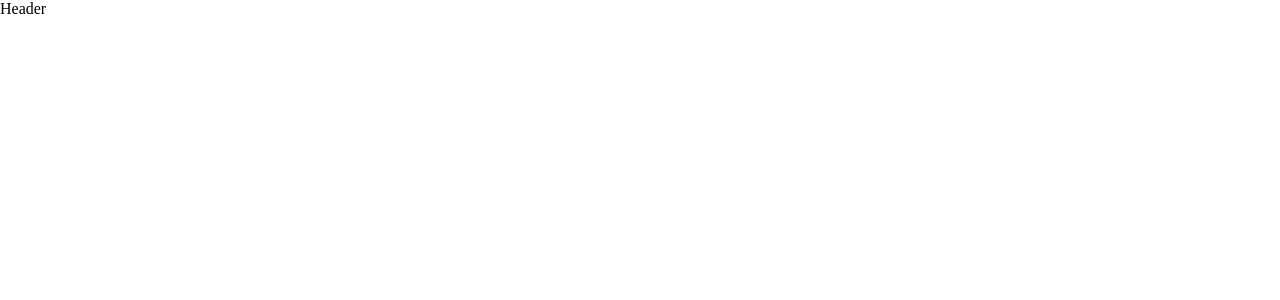
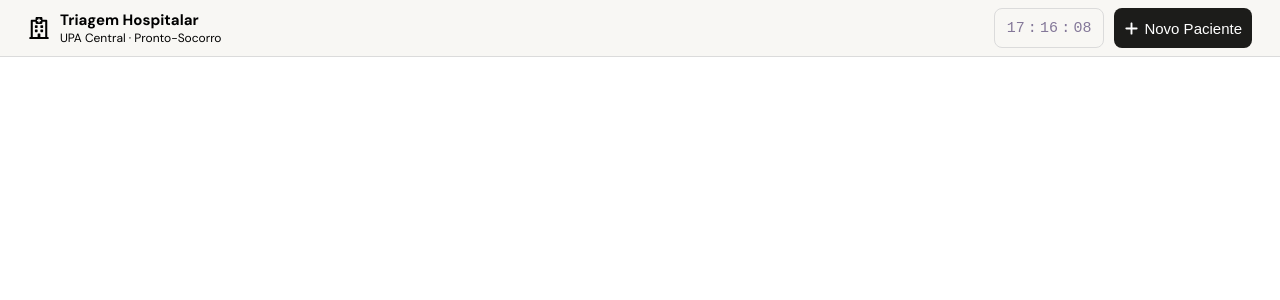
Before and after one commit to GuilFranca/SistemaTriagemFront-IESB, a React (Vite) app: page / in a window 1280 px wide. Shown: the top 300 px of the page. Built offline with nearby package versions, Linux system fonts and the light colour scheme.

Commit message:
feature: create header base

```diff
--- a/index.html
+++ b/index.html
@@ -1,13 +1,21 @@
 <!doctype html>
 <html lang="en">
+
 <head>
   <meta charset="UTF-8" />
   <link rel="icon" type="image/svg+xml" href="/favicon.svg" />
   <meta name="viewport" content="width=device-width, initial-scale=1.0" />
-    <title>sistematriagemfront-iesb</title>
+  <link rel="preconnect" href="https://fonts.googleapis.com">
+  <link rel="preconnect" href="https://fonts.gstatic.com" crossorigin>
+  <link
+    href="https://fonts.googleapis.com/css2?family=DM+Sans:ital,opsz,wght@0,9..40,100..1000;1,9..40,100..1000&display=swap"
+    rel="stylesheet">
+  <title>Triagem Hospitalar</title>
 </head>
+
 <body>
   <div id="root"></div>
   <script type="module" src="/src/main.tsx"></script>
 </body>
+
 </html>
--- a/src/components/Header/Header.module.css
+++ b/src/components/Header/Header.module.css
@@ -0,0 +1,31 @@
+.header {
+    display: flex;
+    align-items: center;
+    justify-content: space-between;
+    padding: 8px 28px;
+    background-color: var(--gray);
+    border-bottom: solid 1px var(--gray-mid);
+}
+
+.leftContainerHeader {
+    display: flex;
+    gap: 10px;
+    align-items: center;
+}
+
+.rightContainerHeader {
+    display: flex;
+    gap: 10px;
+    align-items: center;
+}
+
+.textContainerHeader {
+    h1 {
+        font-size: 15px;
+        font-weight: bold;
+    }
+
+    p {
+        font-size: 12px;
+    }
+}
--- a/src/components/Header/index.tsx
+++ b/src/components/Header/index.tsx
@@ -1,5 +1,25 @@
+import NewPacientButton from "../NewPacientButton";
+import { Timer } from "../Timer";
 import styles from "./Header.module.css"
+import { FaRegHospital } from "react-icons/fa";
 
 export default function Header() {
-    return "Header"
+    return (
+        <header className={styles.header}>
+           <div className={styles.leftContainerHeader}>
+                <FaRegHospital size={"22px"}/>
+
+                <div className={styles.textContainerHeader}>
+                    <h1>Triagem Hospitalar</h1>
+                    <p>UPA Central · Pronto-Socorro</p>
+                </div>
+
+            </div>
+
+           <div className={styles.rightContainerHeader}>
+                <Timer />
+                <NewPacientButton />
+            </div>
+        </header>
+    )
 }
--- /dev/null
+++ b/src/components/NewPacientButton/NewPacientButton.module.css
@@ -0,0 +1,13 @@
+.newPacientButton {
+    background-color: var(--black);
+    color: var(--white);
+    border-radius: 8px;
+    display: flex;
+    gap: 5px;
+    align-items: center;
+    cursor: pointer;
+    font-size: 15px;
+    height: 40px;
+    border: none;
+    padding: 0 10px;
+}
--- /dev/null
+++ b/src/components/NewPacientButton/index.tsx
@@ -0,0 +1,17 @@
+import { useState } from "react";
+import { FaPlus } from "react-icons/fa6";
+import styles from "./NewPacientButton.module.css";
+
+export default function NewPacientButton() {
+
+    const [isModalOpen, setIsModalOpen] = useState(false);
+
+    return(
+        <button
+            className={styles.newPacientButton}
+            onClick={() => setIsModalOpen(true)}
+        >
+            <FaPlus /> Novo Paciente
+        </button>
+    )
+}
--- /dev/null
+++ b/src/components/Timer/Timer.module.css
@@ -0,0 +1,28 @@
+.timer {
+    font-family: monospace;
+    display: inline-flex;
+    align-items: center;
+
+    background-color: var(--gray);
+    height: 40px;
+    padding: 0 12px;
+    border-radius: 8px;
+
+    font-size: 15px;
+
+    border: var(--gray-mid) solid 1px;
+    color: var(--gray-dark);
+}
+
+.timeDigit {
+    display: inline-flex;
+    justify-content: center;
+    align-items: center;
+
+    width: 2ch;
+    text-align: center;
+}
+
+.timeDivider {
+    margin: 0 0.2rem;
+}
--- /dev/null
+++ b/src/components/Timer/index.tsx
@@ -0,0 +1,29 @@
+import { useState, useEffect } from 'react';
+import styles from "./Timer.module.css";
+
+export function Timer() {
+    const [time, setTime] = useState(new Date());
+
+    useEffect(() => {
+        const timerId = setInterval(() => {
+            setTime(new Date());
+        }, 1000)
+
+        // Limpeza (Cleanup): desmonta o intervalo quando o componente sair da tela
+        return () => clearInterval(timerId);
+    }, []);
+
+    const hours = time.getHours().toString().padStart(2, '0');
+    const minutes = time.getMinutes().toString().padStart(2, '0');
+    const seconds = time.getSeconds().toString().padStart(2, '0');
+
+    return (
+        <p className={styles.timer}>
+            <span className={styles.timeDigit}>{hours}</span>
+            <span className={styles.timeDivider}>:</span>
+            <span className={styles.timeDigit}>{minutes}</span>
+            <span className={styles.timeDivider}>:</span>
+            <span className={styles.timeDigit}>{seconds}</span>
+        </p>
+    );
+}
--- a/src/global.css
+++ b/src/global.css
@@ -1,19 +1,85 @@
 /* ==========================================================================
    1. RESET
    ========================================================================== */
-html, body, div, span, applet, object, iframe,
-h1, h2, h3, h4, h5, h6, p, blockquote, pre,
-a, abbr, acronym, address, big, cite, code,
-del, dfn, em, img, ins, kbd, q, s, samp,
-small, strike, strong, sub, sup, tt, var,
-b, u, i, center,
-dl, dt, dd, ol, ul, li,
-fieldset, form, label, legend,
-table, caption, tbody, tfoot, thead, tr, th, td,
-article, aside, canvas, details, embed,
-figure, figcaption, footer, header, hgroup,
-menu, nav, section, summary,
-time, mark, audio, video {
+html,
+body,
+div,
+span,
+applet,
+object,
+iframe,
+h1,
+h2,
+h3,
+h4,
+h5,
+h6,
+p,
+blockquote,
+pre,
+a,
+abbr,
+acronym,
+address,
+big,
+cite,
+code,
+del,
+dfn,
+em,
+img,
+ins,
+kbd,
+q,
+s,
+samp,
+small,
+strike,
+strong,
+sub,
+sup,
+tt,
+var,
+b,
+u,
+i,
+center,
+dl,
+dt,
+dd,
+ol,
+ul,
+li,
+fieldset,
+form,
+label,
+legend,
+table,
+caption,
+tbody,
+tfoot,
+thead,
+tr,
+th,
+td,
+article,
+aside,
+canvas,
+details,
+embed,
+figure,
+figcaption,
+footer,
+header,
+hgroup,
+menu,
+nav,
+section,
+summary,
+time,
+mark,
+audio,
+video {
   margin: 0;
   padding: 0;
   border: 0;
@@ -22,21 +88,34 @@ time, mark, audio, video {
   vertical-align: baseline;
 }
 
-article, aside, details, figcaption, figure,
-footer, header, hgroup, menu, nav, section {
+article,
+aside,
+details,
+figcaption,
+figure,
+footer,
+header,
+hgroup,
+menu,
+nav,
+section {
   display: block;
 }
 
-ol, ul {
+ol,
+ul {
   list-style: none;
 }
 
-blockquote, q {
+blockquote,
+q {
   quotes: none;
 }
 
-blockquote:before, blockquote:after,
-q:before, q:after {
+blockquote:before,
+blockquote:after,
+q:before,
+q:after {
   content: '';
   content: none;
 }
@@ -52,10 +131,13 @@ table {
 
 a {
   text-decoration: none;
-    color: inherit; /* Opcional: herda a cor do pai em vez de forçar preto */
+  color: inherit;
+  /* Opcional: herda a cor do pai em vez de forçar preto */
 }
 
-textarea:focus, input:focus, select:focus {
+textarea:focus,
+input:focus,
+select:focus {
   outline: 0;
 }
 
@@ -67,6 +149,8 @@ textarea:focus, input:focus, select:focus {
   /* Cores layout */
   --white: #ffffff;
   --gray: #f8f7f4;
+  --gray-mid: #dbdbdb;
+  --gray-dark: #847899;
   --black: #1c1c1a;
 
   /* Cores estado paciente */
@@ -85,3 +169,7 @@ textarea:focus, input:focus, select:focus {
   --blue-bg: #E6F1FB;
   --blue-text: #0C447C;
 }
+
+body {
+  font-family: "DM Sans", sans-serif;
+}
```
Lines whose indentation alone changed are shown as unchanged.
